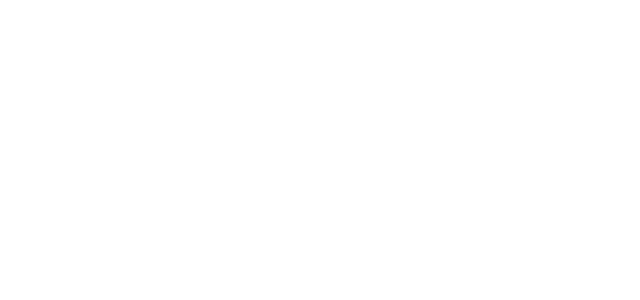
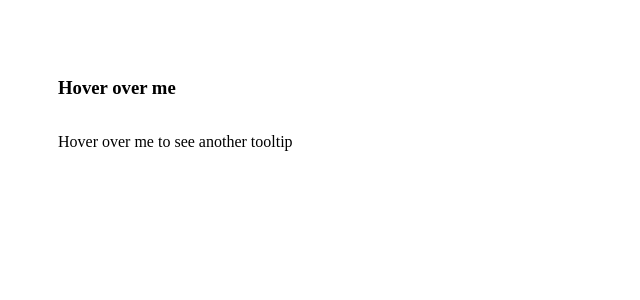
Before and after one commit to acciojob/react-composition-3-sai4u-dev, a React app: page / in a window 1280 px wide. Shown: the top 300 px of the page, without its empty margins (0-640 px from the left). Built offline with nearby package versions, Linux system fonts and the light colour scheme.

Commit message:
Update App.js

```diff
--- a/src/components/App.js
+++ b/src/components/App.js
@@ -2,12 +2,29 @@
 import React from "react";
 import './../styles/App.css';
 
-const App = () => {
+function Tooltip({ text, children }) {
   return (
-    <div>
-        {/* Do not remove the main div */}
+    <div className="tooltip">
+      {children}
+      <span className="tooltiptext">{text}</span>
     </div>
   )
 }
 
-export default App
+function App() {
+  return (
+    <div style={{ padding: "50px" }}>
+      <Tooltip text="This is a tooltip">
+        <h3>Hover over me</h3>
+      </Tooltip>
+
+      <br />
+
+      <Tooltip text="Another tooltip example">
+        <p>Hover over me to see another tooltip</p>
+      </Tooltip>
+    </div>
+  );
+}
+
+export default App;
```
